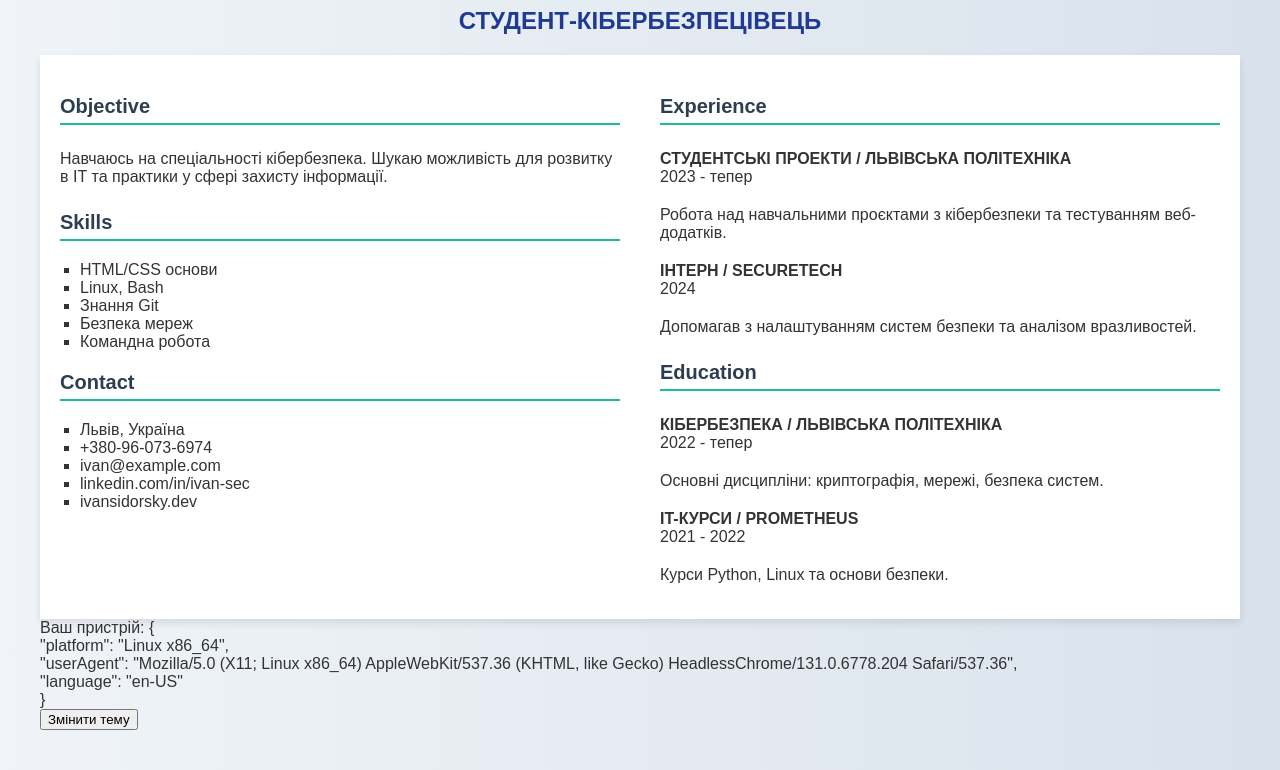
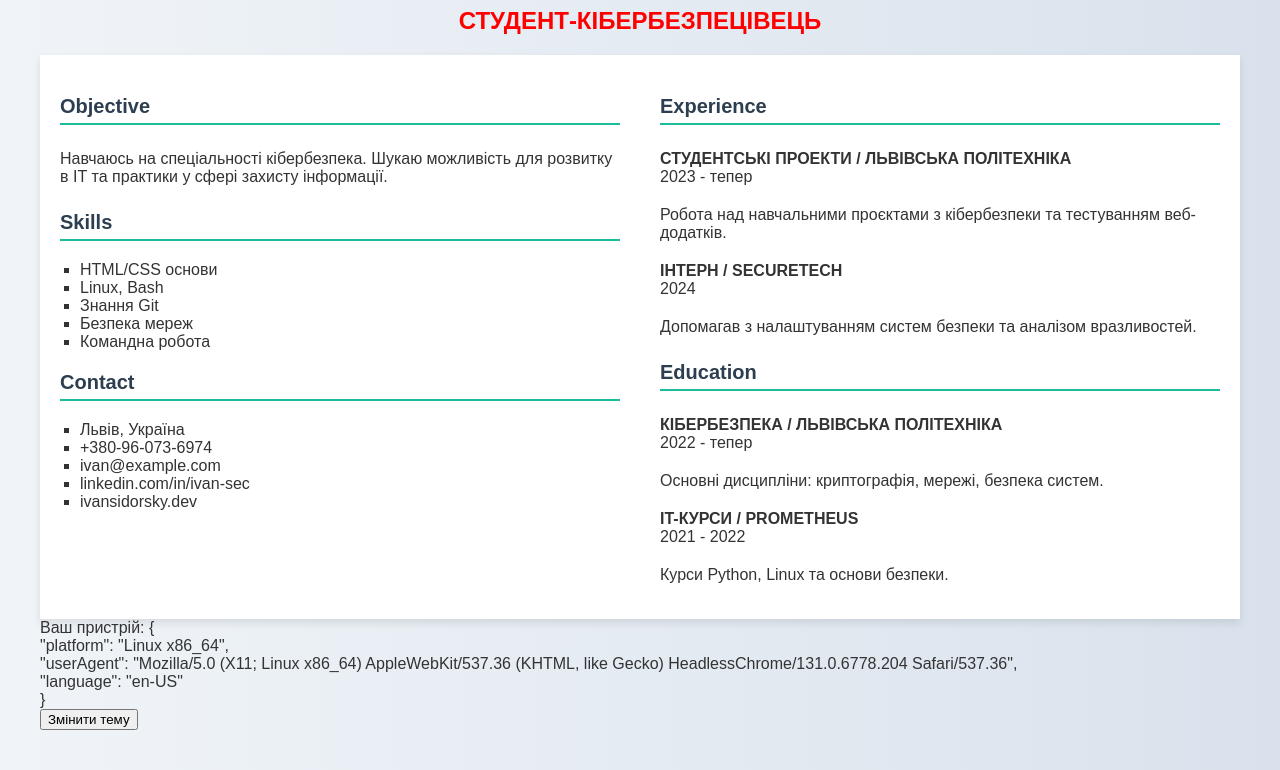
Before and after one commit to IvanSidorskyi/lab5sidorskyi, a plain HTML site: page index.html in a window 1280 px wide. Shown: the part 113-883 px from the top of the page. Drawn offline with Linux system fonts and the light colour scheme; no server answers.

Commit message:
Update styles.css
Змінено колір заголовка на червоний

```diff
--- a/styles.css
+++ b/styles.css
@@ -9,7 +9,7 @@ body {
 
 h1, h2 {
     text-align: center;
-    color: #1f3a93;
+    color: #ff0000;
 }
 
 h3 {
```
